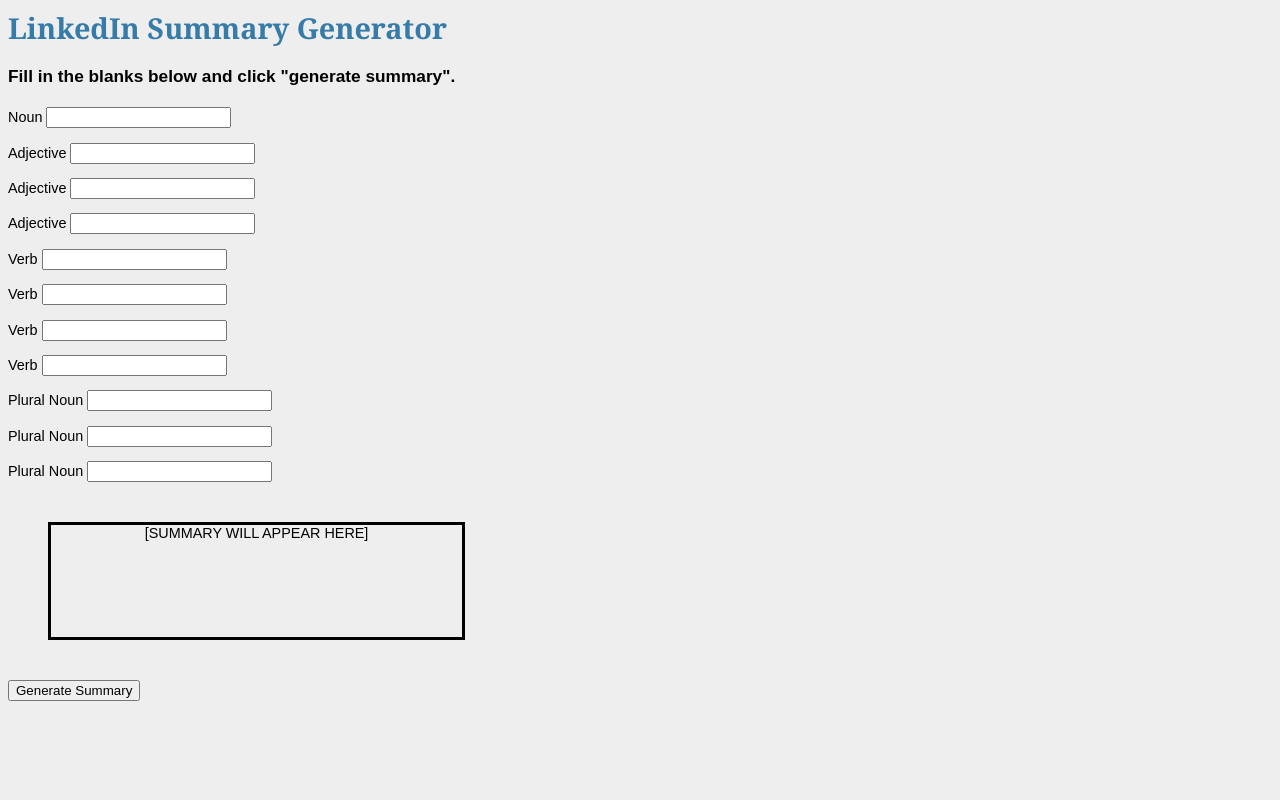
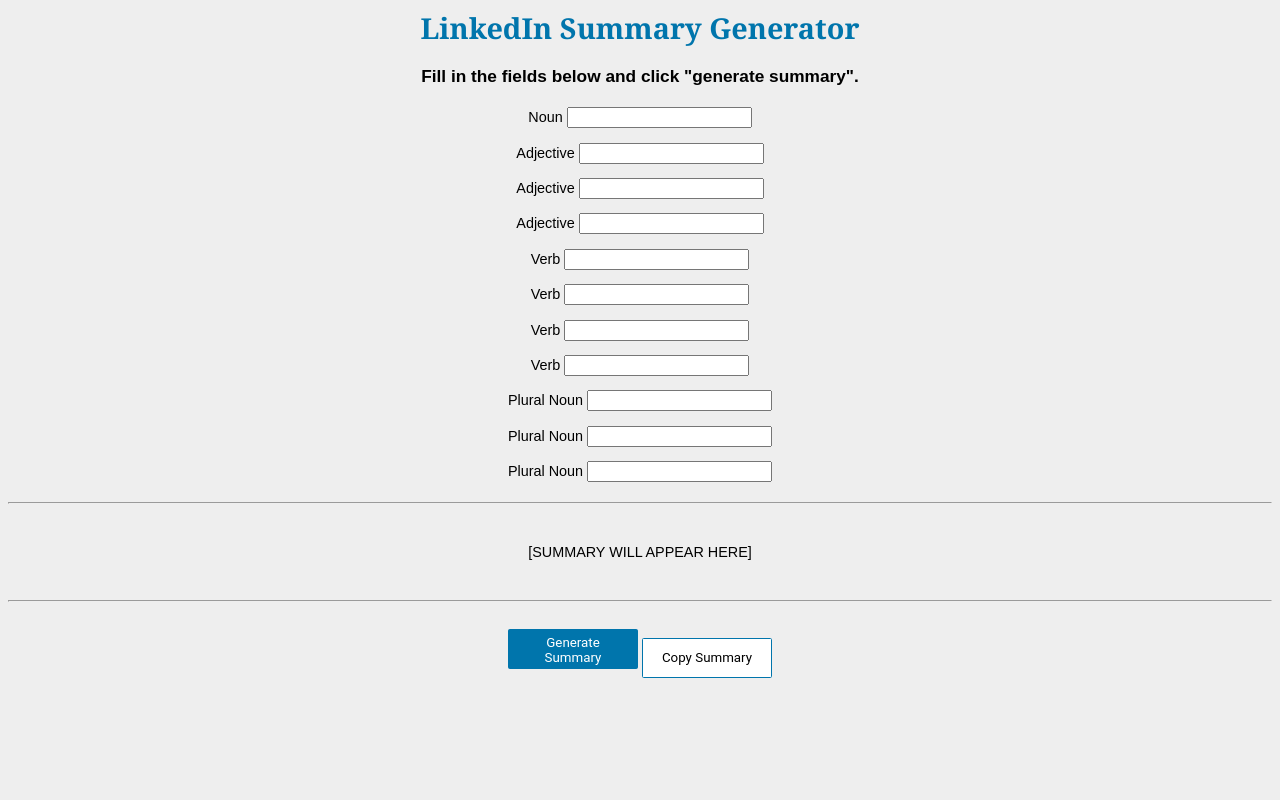
Before and after one commit to cgerson/linkedin-summary, a Flask app: page / in a window 1280 px wide. Run offline with Flask 2, Linux system fonts and the light colour scheme; some libraries are stand-ins or nearby versions.

Commit message:
some more styling

```diff
--- a/app/static/form_handler.js
+++ b/app/static/form_handler.js
@@ -1,7 +1,6 @@
 console.log("loaded form handler");
 
-// form validation
-  $(function() {
+  $(function() { // form validation
     $('button#summary').bind('click', function(event) {
         var elements = document.forms['wordentry'].elements;
         var error_free=true;
@@ -12,13 +11,20 @@
             break;
             }
           }
+
     if (!error_free){
       //event.preventDefault();
-      console.log("but error!!! oh no")
+      console.log("but error!!! oh no");
       var s = document.getElementById('error');
       s.innerHTML = "Fill All Fields!";
      }
-    else{
+
+    else{ // clear error field
+
+      console.log("forms validated");
+      var s = document.getElementById('error');
+      s.innerHTML = "";
+
       $.post($SCRIPT_ROOT + '/_return_summary', {
         noun1: $('input[name="noun1"]').val(),
         adj1: $('input[name="adj1"]').val(),
@@ -33,6 +39,22 @@
         verb4: $('input[name="verb4"]').val()
       }, function(data) {
         $("#result").text(data.result);
+        $("#result-copy").val(data.result); // set as invisible input value for copy clipboard purposes
       });
      }
    })});
+
+   $(function() { // copy to clipboard
+     $('button#copybtn').bind('click', function(event) {
+        var copyTextarea = document.querySelector('.result-copy');
+        copyTextarea.focus();
+        copyTextarea.select();
+        try {
+          var successful = document.execCommand('copy');
+          var msg = successful ? 'successful' : 'unsuccessful';
+          console.log('Copying text command was ' + msg);
+        } catch (err) {
+          console.log('Oops, unable to copy');
+        }
+
+     })});
--- a/app/static/style.css
+++ b/app/static/style.css
@@ -1,10 +1,39 @@
-body            { font-family: sans-serif; background: #eee; font-size: .9em;}
-a, h1, h2       { color: #377ba8; }
+body            { font-family: sans-serif; background: #eee; font-size: .9em; text-align:center;}
+a, h1, h2       { color: #0075ac; }
 h1, h2          { font-family: 'Georgia', serif; margin: 0; }
 h1              { border-bottom: 2px solid #eee; }
 h2              { font-size: 1.5em; }
 h3              { font-size: 1.2em; }
-form.summary-form   {margin-top: 20px; margin-bottom: 20px;}
-div.summary-result   {margin: 40px; box-sizing: border-box; width: 33%; height: 15%; border: 3px solid black; text-align:center; position: relative; vertical-align: middle;}
-div.submit      {margin-top: 20px; position: relative;}
+form.summary-form   {margin-top: 20px; margin-bottom: 20px; text-align:center;}
+div.summary-result   {margin: 40px; text-align:center; position: relative; vertical-align: middle;}
 div.error       {color: #ff3300;}
+div.actions     {text-align:center;}
+button {
+  margin-top: 20px;
+  position: relative;
+  border-radius:0.12em;
+  display:inline-block;
+  font-family:'Roboto',sans-serif;
+  font-weight: 420;
+  padding:0.35em 1.2em;
+  border:0.1em solid #0075ac;
+  margin:0 0.3em 0.3em 0;
+  box-sizing: border-box;
+  text-decoration:none;
+  color:#FFFFFF;
+  background-color: #0075ac;
+  height: 40px;
+  width: 130px;
+}
+button.secondary{
+  color: #000000;
+  background-color: #FFFFFF;
+}
+button.primary:hover{
+  background-color: #005858;
+}
+button.secondary:hover{
+  color: #000000;
+  background-color: #eee;
+}
+.result-copy         {color: transparent; border: none; background: transparent; outline: none;}
--- a/app/templates/index.html
+++ b/app/templates/index.html
@@ -1,3 +1,4 @@
+
 <script src="//ajax.googleapis.com/ajax/libs/jquery/1.9.1/jquery.min.js"></script>
 <script>window.jQuery || document.write('<script src="{{url_for('static', filename='jquery.js') }}">\x3C/script>')</script>
 <script type=text/javascript>
@@ -13,7 +14,7 @@
     </head>
     <body>
         <h1>LinkedIn Summary Generator</h1>
-        <h3>Fill in the blanks below and click "generate summary".</h3>
+        <h3>Fill in the fields below and click "generate summary".</h3>
         <form id ="wordentry" class = "summary-form">
             <p>Noun <input type = "text" name = "noun1" maxlength="30" /></p>
             <p>Adjective <input type = "text" name = "adj1" maxlength="30" /></p>
@@ -28,13 +29,17 @@
             <p>Plural Noun <input type = "text" name = "plnoun3" maxlength="30" /></p>
         </form>
         <div class = "error" id = "error"></div>
+        <hr>
         <div class = "summary-result">
-            <span id=result>[SUMMARY WILL APPEAR HERE]</span>
+            <span id = "result" class="result">[SUMMARY WILL APPEAR HERE]</span>
         </div>
-        <div class = "submit" id = "submit">
-            <button type ='submit' id='summary'>Generate Summary</button>
+        <hr>
+        <div id = "actions" class = "actions">
+            <button type ="submit" class="primary" id ="summary">Generate Summary</button>
+            <button type ="submit" class="secondary" id ="copybtn">Copy Summary</button>
         </div>
 
+        <input type = "text" id="result-copy" class="result-copy" />
 
     </body>
 </html>
```
